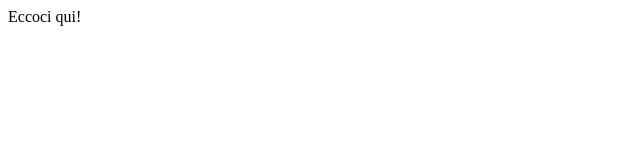
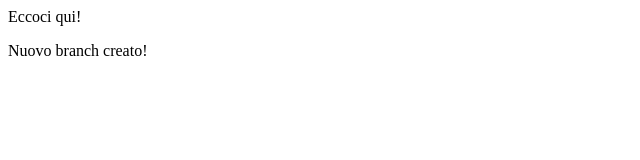
Before and after one commit to corsistp/esempio1, a plain HTML site: page AlessandroBochetti.html in a window 1280 px wide. Shown: the whole page, without its empty margins (0-640 px from the left). Drawn offline with Linux system fonts and the light colour scheme.

Commit message:
new branch

```diff
--- a/AlessandroBochetti.html
+++ b/AlessandroBochetti.html
@@ -4,5 +4,6 @@
 	</head>
 	<body>
 		<p> Eccoci qui!</p>
+		<p1> Nuovo branch creato! </p1>
 	</body>
 </html>
```
